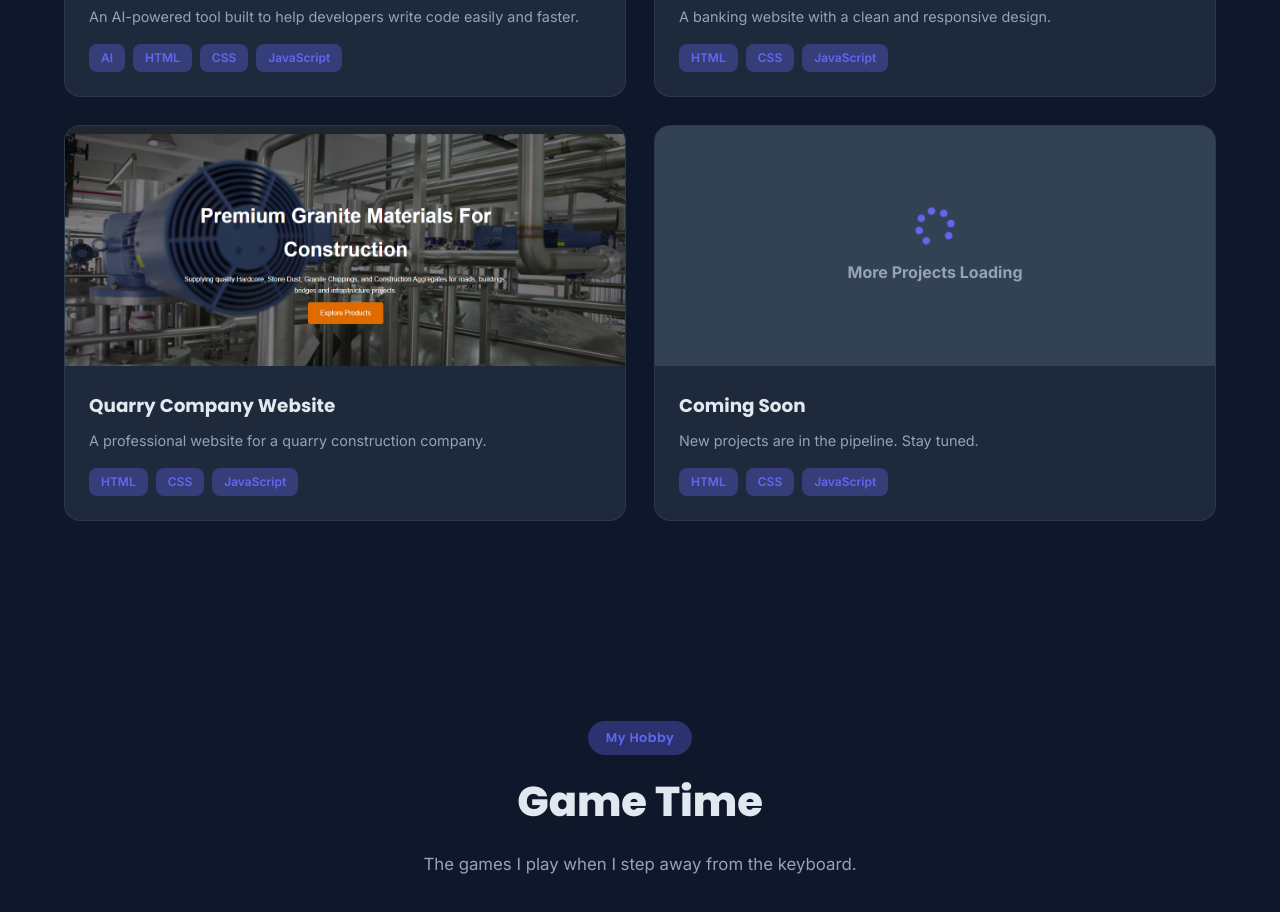
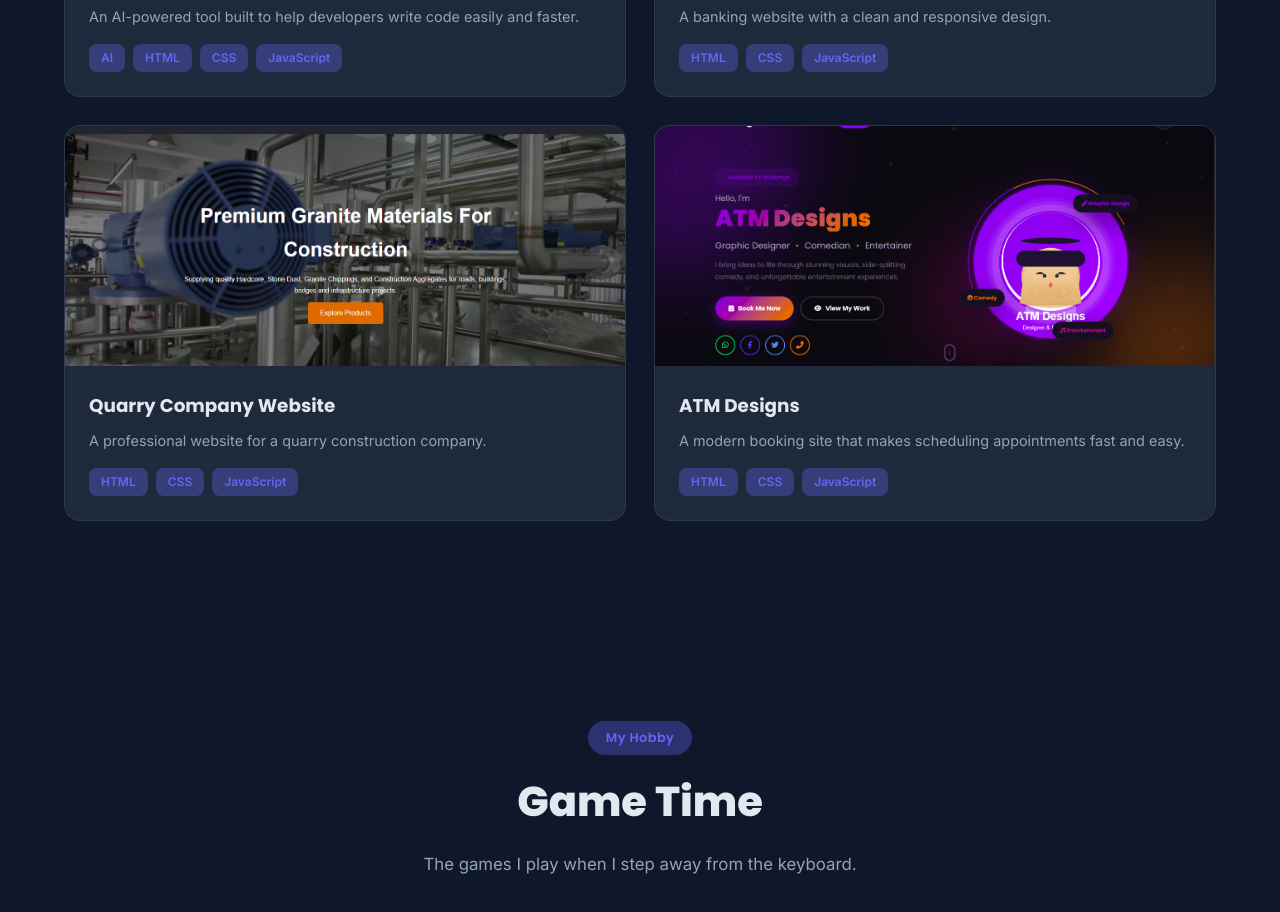
Before and after one commit to santos-hub001/portfolio, a plain HTML site: page index.html in a window 1280 px wide. Shown: the part 2808-3720 px from the top of the page. Drawn offline with Linux system fonts and the light colour scheme.

Commit message:
Add ATM Designs booking site project card

```diff
--- a/index.html
+++ b/index.html
@@ -230,14 +230,17 @@
         </div>
         <div class="project-card reveal">
           <div class="project-img">
-            <div class="project-placeholder">
-              <i class="fas fa-spinner fa-spin"></i>
-              <h3>More Projects Loading</h3>
-            </div>
+            <img src="Assets/project 4 screenshot.png" alt="ATM Designs booking site screenshot">
+            <a href="https://atm-designs.onrender.com" class="project-overlay" target="_blank" rel="noopener">
+              <div class="project-overlay-note">
+                <i class="fas fa-external-link-alt"></i>
+                <span>View Project</span>
+              </div>
+            </a>
           </div>
           <div class="project-info">
-            <h3>Coming Soon</h3>
-            <p>New projects are in the pipeline. Stay tuned.</p>
+            <h3>ATM Designs</h3>
+            <p>A modern booking site that makes scheduling appointments fast and easy.</p>
             <div class="project-tags">
               <span>HTML</span><span>CSS</span><span>JavaScript</span>
             </div>
```
Also changed, not shown: Assets/project 4 screenshot.png (added).
